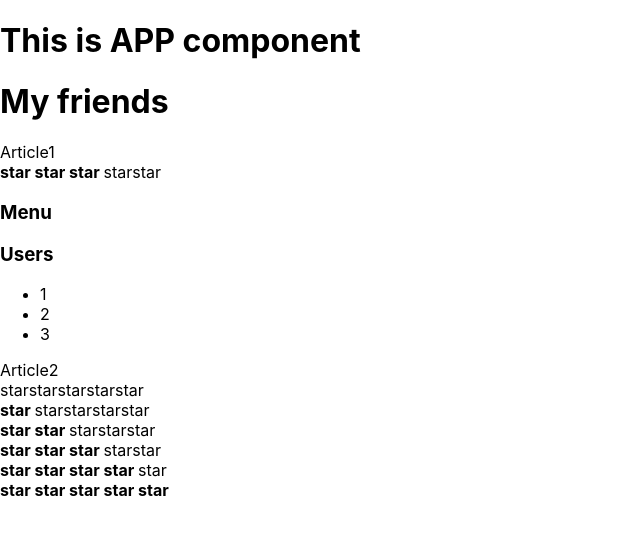
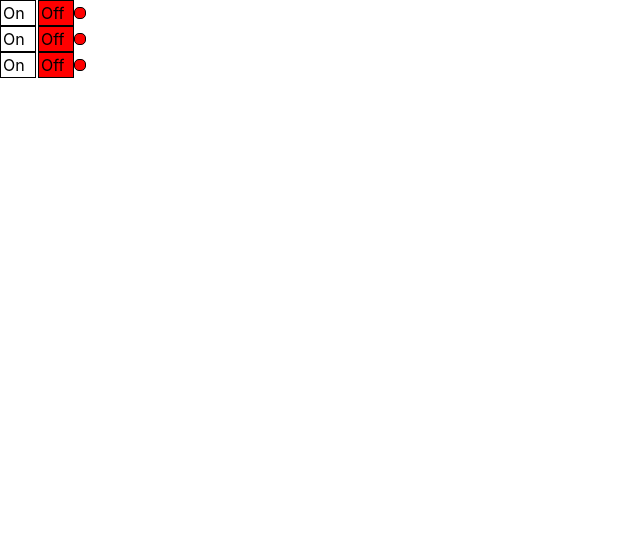
Before and after one commit to kudlatskaya/react-k, a React (Create React App) app in the folder my-app/: page / in a window 1280 px wide. Shown: the top 534 px of the page, without its empty margins (0-640 px from the left). Built offline with nearby package versions, Linux system fonts and the light colour scheme.

Commit message:
created onOff component

```diff
--- a/my-app/src/App.tsx
+++ b/my-app/src/App.tsx
@@ -2,6 +2,7 @@
 import './App.css';
 import Accordion from "./components/Accordion/Accordion";
 import {Rating} from "./Rating/Rating";
+import OnOff from "./components/OnOff/OnOff";
 
 function hello() {
     //debugger
@@ -13,20 +14,24 @@
 function App(props: any) {
     return (
         <div>
-            <PageTitle title={"This is APP component"}/>
-            <PageTitle title={"My friends"}/>
-            Article1
-            <Rating value={3}/>
-            <Accordion title={"Menu"} collapsed={true}/>
-            <Accordion title={"Users"} collapsed={false}/>
-            Article2
-            <Rating value={0}/>
-            <Rating value={1}/>
-            <Rating value={2}/>
-            <Rating value={3}/>
-            <Rating value={4}/>
-            <Rating value={5}/>
-
+            {/*<PageTitle title={"This is APP component"}/>*/}
+            {/*<PageTitle title={"My friends"}/>*/}
+            {/*Article1*/}
+            {/*<Rating value={3}/>*/}
+            {/*<Accordion title={"Menu"} collapsed={true}/>*/}
+            {/*<Accordion title={"Users"} collapsed={false}/>*/}
+            {/*Article2*/}
+            {/*<Rating value={0}/>*/}
+            {/*<Rating value={1}/>*/}
+            {/*<Rating value={2}/>*/}
+            {/*<Rating value={3}/>*/}
+            {/*<Rating value={4}/>*/}
+            {/*<Rating value={5}/>*/}
+            <OnOff/>
+            <OnOff/>
+            <OnOff/>
+            {/*<OnOff on={true}/>*/}
+            {/*<OnOff on={false}/>*/}
         </div>
     );
 }
@@ -34,8 +39,9 @@
 type PageTitlePropsType = {
     title: string
 }
+
 function PageTitle(props: PageTitlePropsType) {
-    return <h1>{ props.title }</h1>
+    return <h1>{props.title}</h1>
 }
 
 
--- /dev/null
+++ b/my-app/src/components/OnOff/OnOff.tsx
@@ -0,0 +1,45 @@
+import React, {useState} from 'react';
+
+type PropsType = {
+    //on: boolean
+}
+
+const OnOff = (props: PropsType) => {
+    const [ on, setOn ] = useState(false);
+
+    const onStyle = {
+        width: "30px",
+        height: "20px",
+        border: "1px solid black",
+        display: "inline-block",
+        padding: "2px",
+        backgroundColor: on ? "green" : "white",
+    }
+    const offStyle = {
+        width: "30px",
+        height: "20px",
+        border: "1px solid black",
+        display: "inline-block",
+        marginLeft: "2px",
+        padding: "2px",
+        backgroundColor: !on ? "red" : "white",
+    }
+    const indicatorStyle = {
+        width: "10px",
+        height: "10px",
+        borderRadius: "5px",
+        border: "1px solid black",
+        display: "inline-block",
+        backgroundColor: on ? "green" : "red",
+    }
+
+    return (
+        <div>
+            <div style={onStyle} onClick={ () => { setOn(true) }}>On</div>
+            <div style={offStyle} onClick={ () => { setOn(false) }}>Off</div>
+            <div style={indicatorStyle}></div>
+        </div>
+    );
+};
+
+export default OnOff;
```
